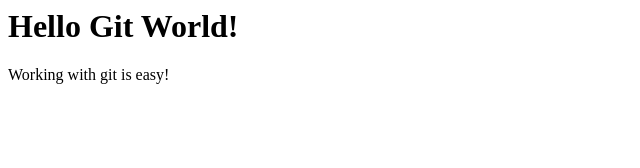
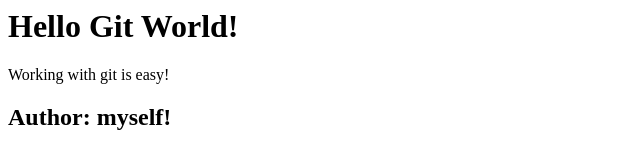
Before and after one commit to ConstantinLiviu/Git-Github-Masterclass, a plain HTML site: page Section 01 - Getting Started with Git/index.html in a window 1280 px wide. Shown: the whole page, without its empty margins (0-640 px from the left). Drawn offline with Linux system fonts and the light colour scheme.

Commit message:
Added author
I have added a header to the index.html file that now contains myself as the author

```diff
--- a/Section 01 - Getting Started with Git/index.html
+++ b/Section 01 - Getting Started with Git/index.html
@@ -3,3 +3,5 @@
 <div>
   <p>Working with git is easy!</p>
 </div>
+
+<h2>Author: myself!</h2>
```
